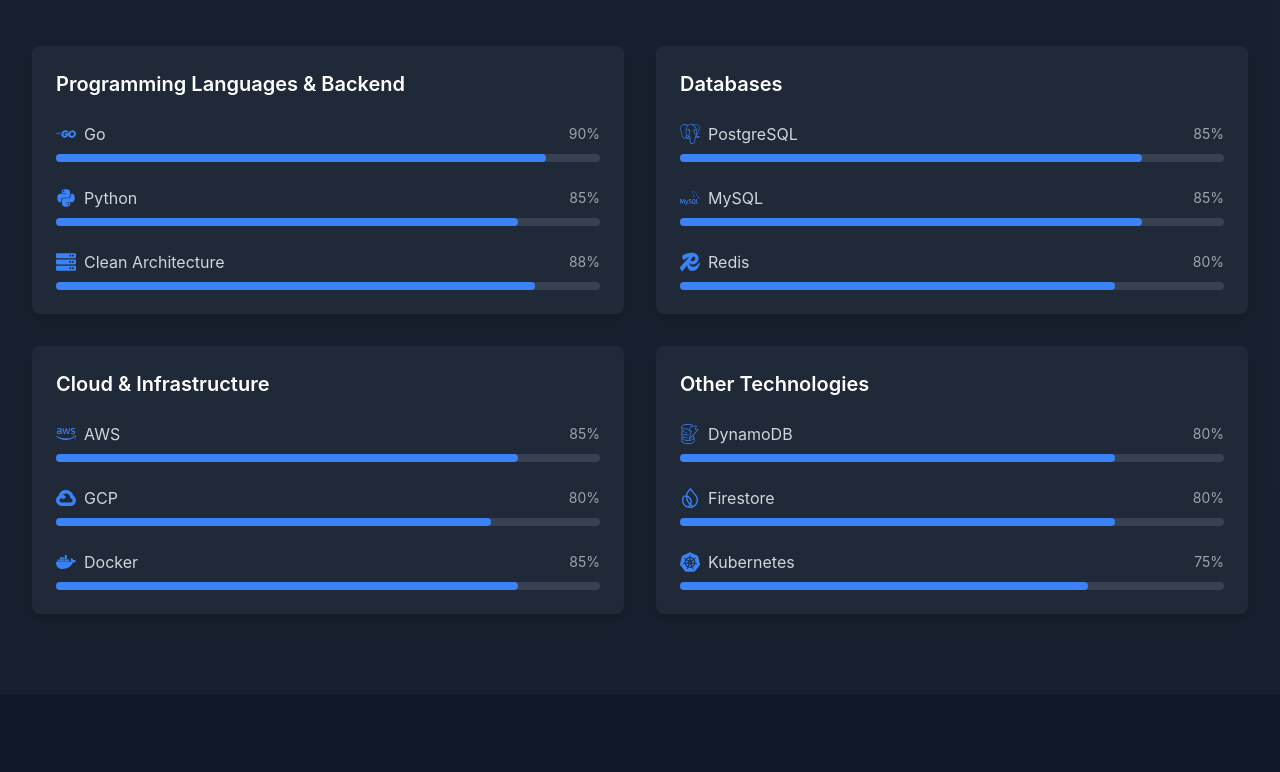
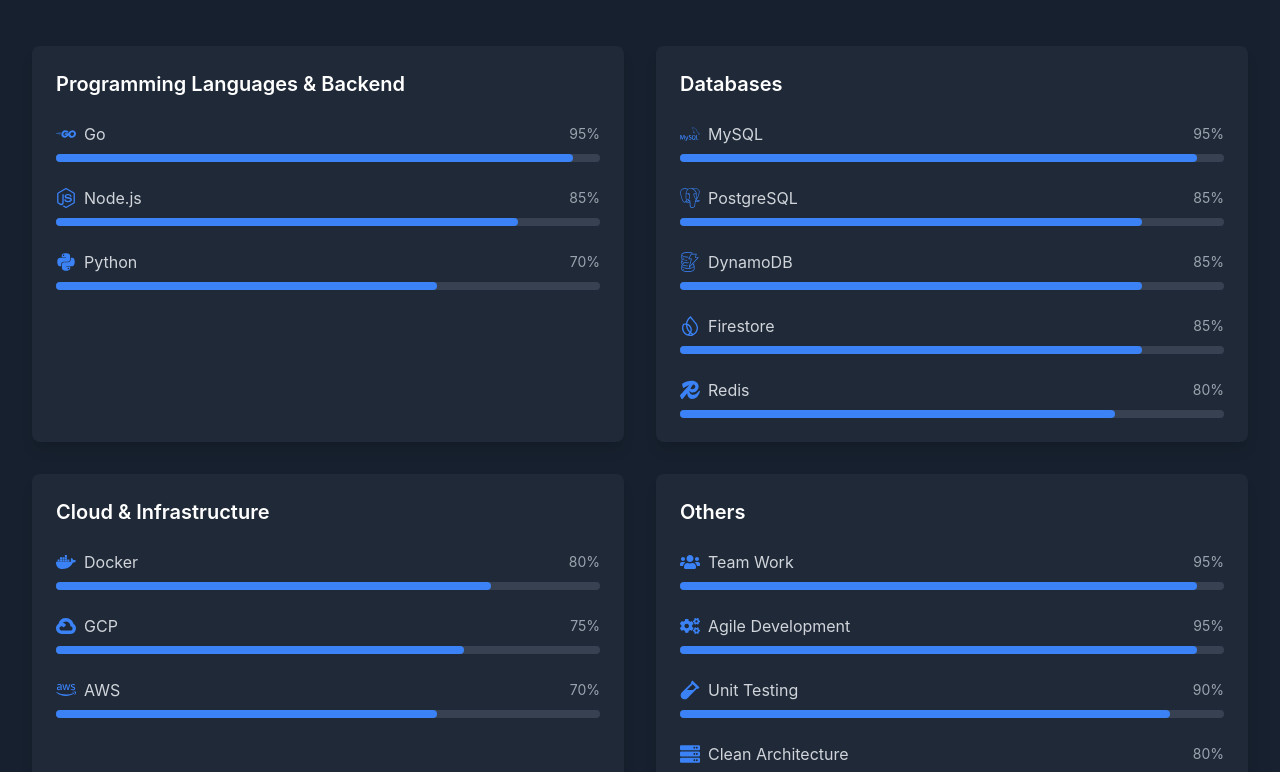
Before and after one commit to nawafilhusnul/crafted-by-null, a React (Vite) app: page / in a window 1280 px wide. Shown: the part 1802-2574 px from the top of the page. Built offline with nearby package versions, Linux system fonts and the light colour scheme.

Commit message:
fix: edit skills

```diff
--- a/src/components/Skills.tsx
+++ b/src/components/Skills.tsx
@@ -1,7 +1,16 @@
 import { motion } from "framer-motion";
-import { FaAws, FaServer, FaDocker, FaPython } from "react-icons/fa";
 import {
-  SiKubernetes,
+  FaAws,
+  FaServer,
+  FaDocker,
+  FaPython,
+  FaCode,
+  FaBrain,
+  FaUsers,
+  FaCogs,
+  FaVial,
+} from "react-icons/fa";
+import {
   SiPostgresql,
   SiRedis,
   SiGo,
@@ -9,42 +18,48 @@
   SiGooglecloud,
   SiFirebase,
   SiAmazondynamodb,
+  SiNodedotjs,
 } from "react-icons/si";
-import { FC } from 'react';
-import { SkillCategory } from '../types';
+import { FC } from "react";
+import { SkillCategory } from "../types";
 
 const Skills: FC = () => {
   const skills: SkillCategory[] = [
     {
       category: "Programming Languages & Backend",
       items: [
-        { name: "Go", icon: SiGo, level: 90 },
-        { name: "Python", icon: FaPython, level: 85 },
-        { name: "Clean Architecture", icon: FaServer, level: 88 },
+        { name: "Go", icon: SiGo, level: 95 },
+        { name: "Node.js", icon: SiNodedotjs, level: 85 },
+        { name: "Python", icon: FaPython, level: 70 },
       ],
     },
     {
       category: "Databases",
       items: [
+        { name: "MySQL", icon: SiMysql, level: 95 },
         { name: "PostgreSQL", icon: SiPostgresql, level: 85 },
-        { name: "MySQL", icon: SiMysql, level: 85 },
+        { name: "DynamoDB", icon: SiAmazondynamodb, level: 85 },
+        { name: "Firestore", icon: SiFirebase, level: 85 },
         { name: "Redis", icon: SiRedis, level: 80 },
       ],
     },
     {
       category: "Cloud & Infrastructure",
       items: [
-        { name: "AWS", icon: FaAws, level: 85 },
-        { name: "GCP", icon: SiGooglecloud, level: 80 },
-        { name: "Docker", icon: FaDocker, level: 85 },
+        { name: "Docker", icon: FaDocker, level: 80 },
+        { name: "GCP", icon: SiGooglecloud, level: 75 },
+        { name: "AWS", icon: FaAws, level: 70 },
       ],
     },
     {
-      category: "Other Technologies",
+      category: "Others",
       items: [
-        { name: "DynamoDB", icon: SiAmazondynamodb, level: 80 },
-        { name: "Firestore", icon: SiFirebase, level: 80 },
-        { name: "Kubernetes", icon: SiKubernetes, level: 75 },
+        { name: "Team Work", icon: FaUsers, level: 95 },
+        { name: "Agile Development", icon: FaCogs, level: 95 },
+        { name: "Unit Testing", icon: FaVial, level: 90 },
+        { name: "Clean Architecture", icon: FaServer, level: 80 },
+        { name: "Data Structure and Algorithm", icon: FaBrain, level: 80 },
+        { name: "System Design", icon: FaCode, level: 75 },
       ],
     },
   ];
```
